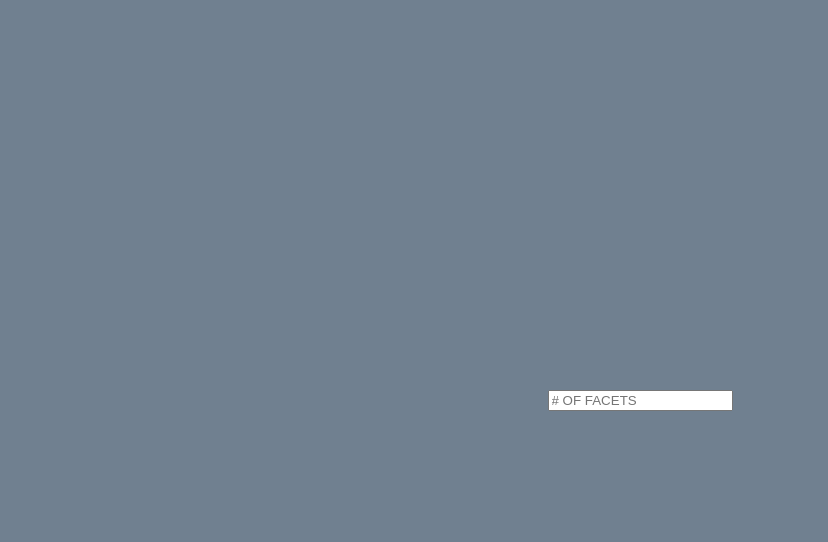
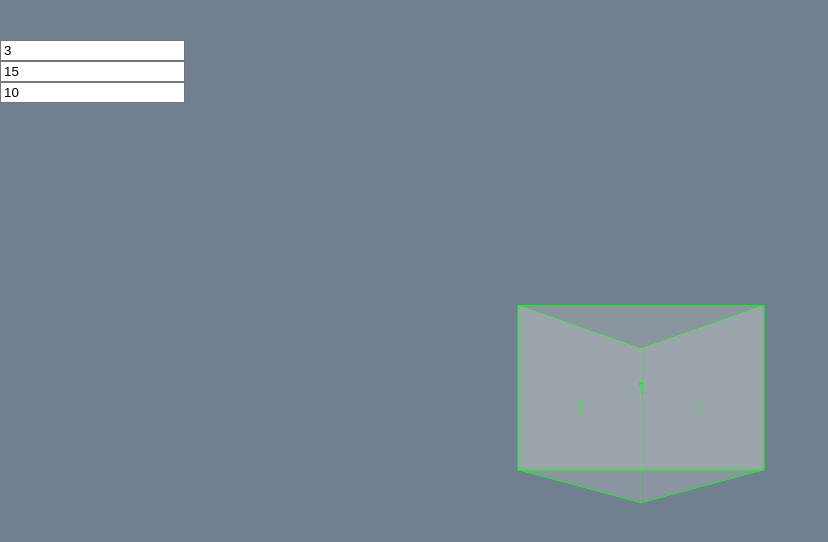
Before and after one commit to Chris-Hesterman/perspective-carousel, a React (Create React App) app: page / in a window 1280 px wide. Shown: the top 542 px of the page, without its empty margins (0-828 px from the left). Built offline with nearby package versions, Linux system fonts and the light colour scheme.

Commit message:
Implement real time adjustment of facet number, width, and height

```diff
--- a/src/components/App.js
+++ b/src/components/App.js
@@ -10,39 +10,47 @@ const StyledApp = styled.div`
   width: 100vw;
   background: slategray;
   overflow: hidden;
-  perspective: 200rem;
+  perspective: ${(props) => `${props.perspective}rem`};
   perspective-origin: 50% 125%;
 `;
 
+const StyledForm = styled.form`
+  display: flex;
+  flex-direction: column;
+  position: absolute;
+  top: 5vh;
+  left: 0;
+`;
+
 const App = () => {
-  const [facetInput, setFacetInput] = useState('');
-  const [widthInput, setWidthInput] = useState('');
-  const [heightInput, setheightInput] = useState('');
-  const [numberOfFacets, setNumberOfFacets] = useState('');
-  const [inputVisible, setInputVisible] = useState(true);
+  const [facetInput, setFacetInput] = useState(3);
+  const [widthInput, setWidthInput] = useState(15);
+  const [heightInput, setHeightInput] = useState(10);
+  // const [perspectiveInput, setPerspectiveInput] = useState(10);
 
   const handleChange = (e) => {
     if (e.target.name === 'facets') {
-      setFacetInput(e.target.value);
+      setFacetInput(+e.target.value);
     }
     if (e.target.name === 'width') {
-      setWidthInput(e.target.value);
+      setWidthInput(+e.target.value);
     }
     if (e.target.name === 'height') {
-      setheightInput(e.target.value);
+      setHeightInput(+e.target.value);
     }
+    // if (e.target.name === 'perspective') {
+    //   setPerspectiveInput(+e.target.value);
+    // }
   };
 
-  const handleSubmit = (e) => {
-    e.preventDefault();
-    console.log(facetInput);
-    setNumberOfFacets(+facetInput);
-    setInputVisible(false);
-  };
+  // const handleSubmit = (e) => {
+  //   e.preventDefault();
+  // };
+
   return (
-    <StyledApp className="App">
-      {inputVisible && (
-        <form onSubmit={handleSubmit}>
+    <StyledApp className="App" perspective={200}>
+      <Carousel number={facetInput} width={widthInput} height={heightInput} />
+      <StyledForm>
         <input
           name="facets"
           type="number"
@@ -51,9 +59,34 @@ const App = () => {
           placeholder="# OF FACETS"
           min="3"
         />
-        </form>
-      )}
-      {!inputVisible && <Carousel number={numberOfFacets} />}
+        <input
+          name="width"
+          type="number"
+          value={widthInput}
+          onChange={handleChange}
+          placeholder="WIDTH (rem)"
+          min="10"
+          step="5"
+        />
+        <input
+          name="height"
+          type="number"
+          value={heightInput}
+          onChange={handleChange}
+          placeholder="HEIGHT (rem)"
+          min="5"
+          step="5"
+        />
+        {/* <input
+          name="perspective"
+          type="number"
+          value={perspectiveInput}
+          onChange={handleChange}
+          placeholder="PERSPECTIVE (rem)"
+          min="10"
+          step="10"
+        /> */}
+      </StyledForm>
     </StyledApp>
   );
 };
--- a/src/components/Carousel.js
+++ b/src/components/Carousel.js
@@ -4,25 +4,25 @@ import { findApothem, findAngle } from '../utils';
 import Facet from './Facet';
 
 const StyledCarousel = styled.div`
-  height: 20rem;
-  transition: all 1s ease-in-out;
+  height: ${(props) => `${props.height}rem`};
+  transition: all 0.5s ease-in-out;
   transform-origin: center;
   transform-style: preserve-3d;
 `;
 
-const Carousel = ({ number }) => {
+const Carousel = ({ number, width, height }) => {
   const [rotationAngle, setRotationAngle] = useState(0);
   const [time, setTime] = useState(Date.now());
   let facets = [...Array(number + 1).keys()];
   facets.shift();
 
-  const apothem = findApothem(facets.length, 30);
+  const apothem = findApothem(facets.length, width);
   const angle = findAngle(facets.length);
 
   const handleClick = (e) => {
     const timeNow = Date.now();
     console.log(timeNow - time);
-    if (timeNow - time > 1000) {
+    if (timeNow - time > 700) {
       setRotationAngle(angle + rotationAngle);
       setTime(timeNow);
       e.target.parentNode.style.transform = `rotateY(${-rotationAngle}deg)`;
@@ -36,12 +36,14 @@ const Carousel = ({ number }) => {
         number={facet}
         angle={angle * (facet - 1)}
         apothem={apothem}
+        width={width}
+        height={height}
       />
     );
   });
 
   return (
-    <StyledCarousel angle={angle} onClick={handleClick}>
+    <StyledCarousel angle={angle} onClick={handleClick} heigth={height}>
       {facets}
     </StyledCarousel>
   );
--- a/src/components/Facet.js
+++ b/src/components/Facet.js
@@ -7,17 +7,17 @@ const StyledFacet = styled.div`
   align-items: center;
   background: rgba(200, 200, 200, 0.3);
   border: 1px solid lime;
-  height: 20rem;
-  width: 30rem;
+  height: ${(props) => `${props.height}rem`};
+  width: ${(props) => `${props.width}rem`};
   position: absolute;
-  left: -15rem;
-  top: 0;
+  left: ${(props) => `${-props.width / 2}rem`};
+  top: ${(props) => `${-props.height / 2}rem`};
   transform: ${(props) =>
     `rotateY(${props.angle}deg) translateZ(${props.apothem}rem)`};
 `;
-const Facet = ({ number, angle, apothem }) => {
+const Facet = ({ number, angle, apothem, width, height }) => {
   return (
-    <StyledFacet angle={angle} apothem={apothem}>
+    <StyledFacet angle={angle} apothem={apothem} width={width} height={height}>
       {number}
     </StyledFacet>
   );
```
Lines whose indentation alone changed are shown as unchanged.
